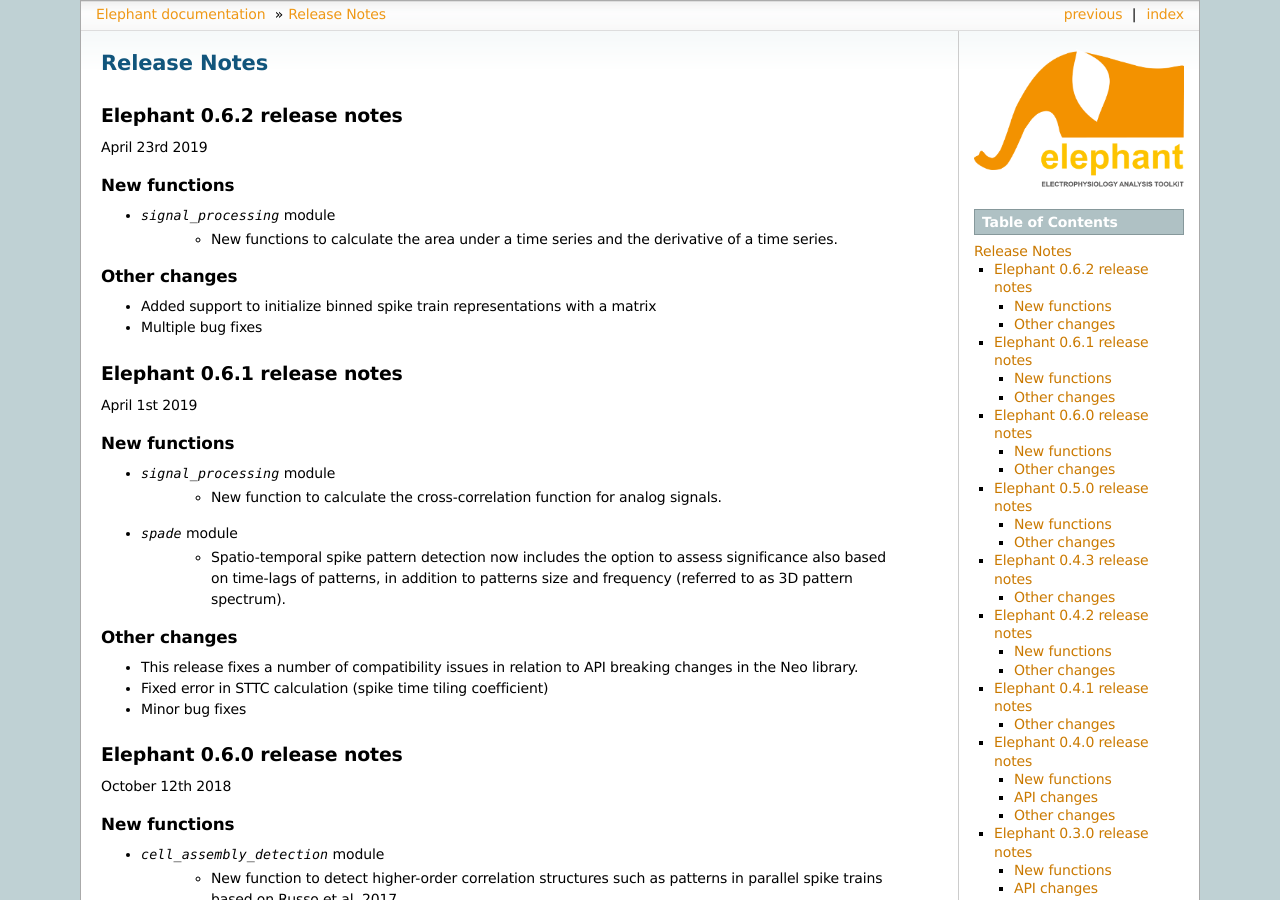
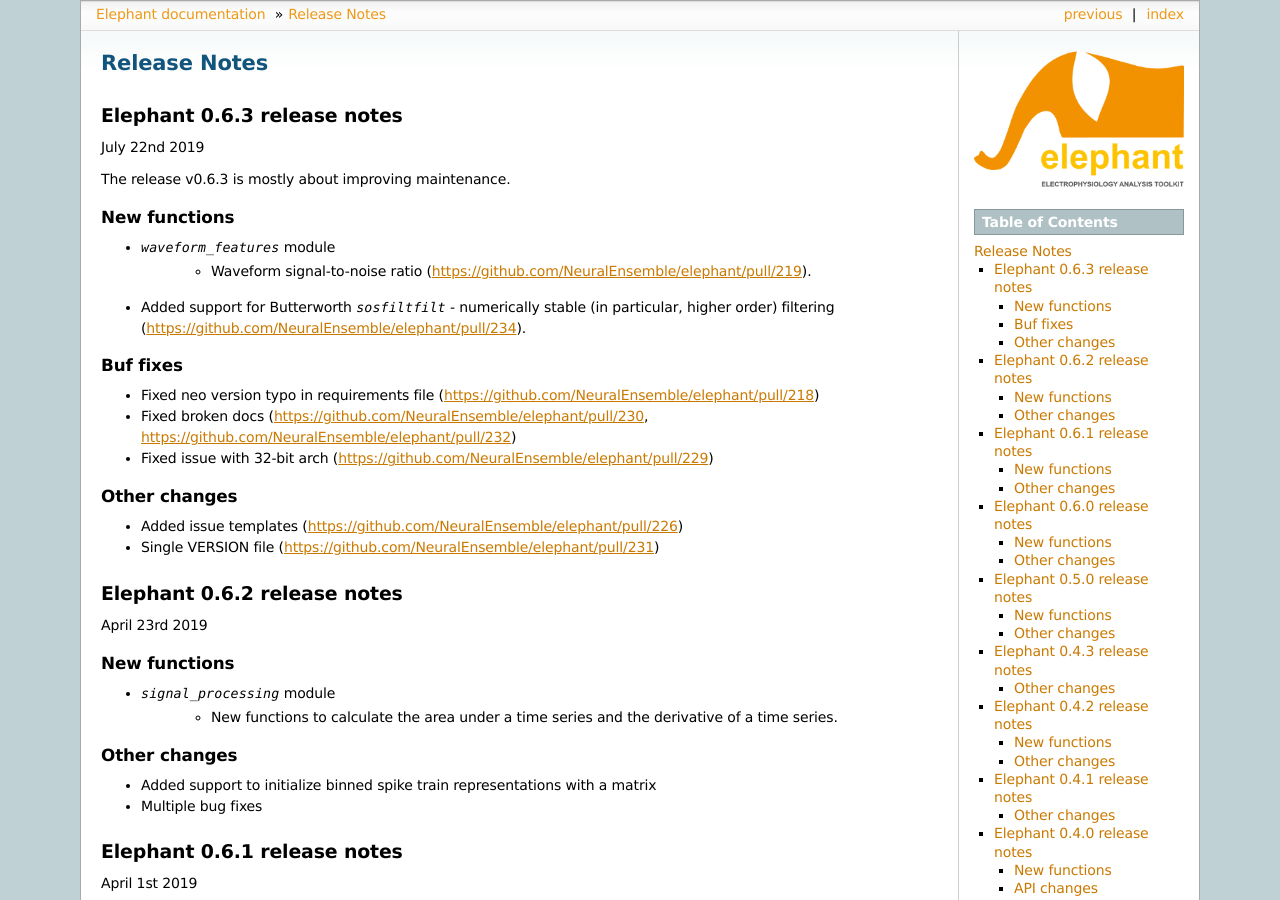
Before and after one commit to NeuralEnsemble/elephant, a Sphinx documentation site: the page built from doc/release_notes.rst, in a window 1280 px wide and 900 px high. Built offline with Sphinx 7.4.7, drawn with Linux system fonts in a browser that asks for light colours; formulas are drawn with MathJax 3.

Commit message:
Release v0.6.3

```diff
--- a/doc/developers_guide.rst
+++ b/doc/developers_guide.rst
@@ -175,17 +175,17 @@ Python 2.7 and 3.2-3.5.
 
 
 Making a release (maintainers only)
-----------------
+-----------------------------------
 
 .. TODO: discuss branching/tagging policy.
 
-.. Add a section in /doc/releases/<version>.rst for the release.
+.. Add a section in /doc/release_notes.rst for the release.
 
 1. Increment the Elephant package version in :file:`elephant/VERSION`, if necessary.
 
 2. Check that the copyright statement (in :file:`LICENCE.txt`, :file:`README.md`, and :file:`doc/conf.py`) is correct.
 
-3. If there is a new module do not forget to add the modulename to the :file:`doc/module.rst` and make a file with a short description in :file:`doc/reference/<modulename>.rst`.
+3. If there is a new module do not forget to add the modulename to the :file:`doc/modules.rst` and make a file with a short description in :file:`doc/reference/<modulename>.rst`.
 
 To build a source package::
 
--- a/doc/modules.rst
+++ b/doc/modules.rst
@@ -23,3 +23,4 @@ Function Reference by Module
    reference/sta
    reference/statistics
    reference/unitary_event_analysis
+   reference/waveform_features
--- /dev/null
+++ b/doc/reference/waveform_features.rst
@@ -0,0 +1,6 @@
+=====================================================================================================
+`waveform_features` - Util functions for computing waveform features like signal-to-noise ratio, etc.
+=====================================================================================================
+
+.. automodule:: elephant.waveform_features
+   :members:
--- a/doc/release_notes.rst
+++ b/doc/release_notes.rst
@@ -2,6 +2,28 @@
 Release Notes
 *************
 
+Elephant 0.6.3 release notes
+============================
+July 22nd 2019
+
+The release v0.6.3 is mostly about improving maintenance.
+
+New functions
+-------------
+* `waveform_features` module
+    * Waveform signal-to-noise ratio (https://github.com/NeuralEnsemble/elephant/pull/219).
+* Added support for Butterworth `sosfiltfilt` - numerically stable (in particular, higher order) filtering (https://github.com/NeuralEnsemble/elephant/pull/234).
+
+Buf fixes
+---------
+* Fixed neo version typo in requirements file (https://github.com/NeuralEnsemble/elephant/pull/218)
+* Fixed broken docs (https://github.com/NeuralEnsemble/elephant/pull/230, https://github.com/NeuralEnsemble/elephant/pull/232)
+* Fixed issue with 32-bit arch (https://github.com/NeuralEnsemble/elephant/pull/229)
+
+Other changes
+-------------
+* Added issue templates (https://github.com/NeuralEnsemble/elephant/pull/226)
+* Single VERSION file (https://github.com/NeuralEnsemble/elephant/pull/231)
 
 Elephant 0.6.2 release notes
 ============================
```
Also changed, not shown: 2 other files.
